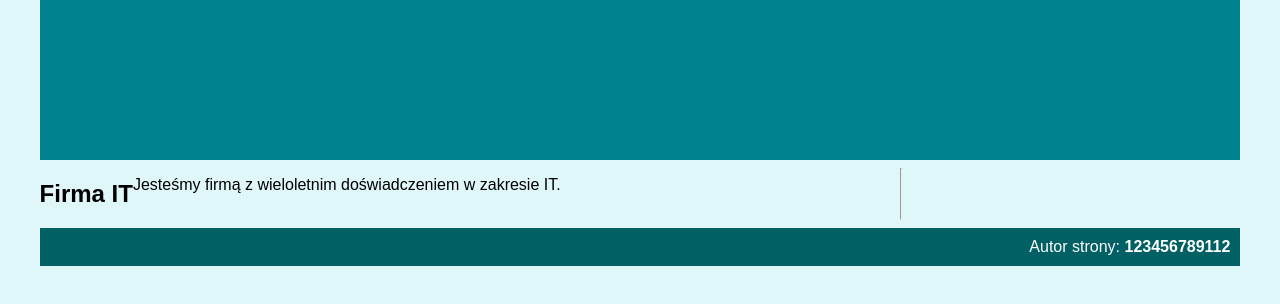
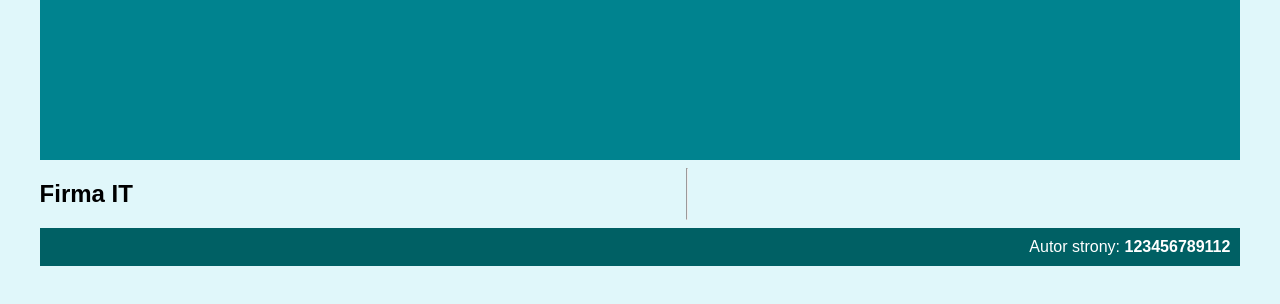
Before and after one commit to Olek4TI/projekt, a plain HTML site: page index.html in a window 1280 px wide. Shown: the part 124-428 px from the top of the page. Drawn offline with Linux system fonts and the light colour scheme.

Commit message:
usunąłem

```diff
--- a/index.html
+++ b/index.html
@@ -22,7 +22,7 @@
       </header>
       <main>
         <h2>Firma IT</h2>
-        <p>Jesteśmy firmą z wieloletnim doświadczeniem w zakresie IT.</p>
+
         <hr>
       </main>
       <footer>Autor strony: <strong>123456789112</strong></footer>
```
